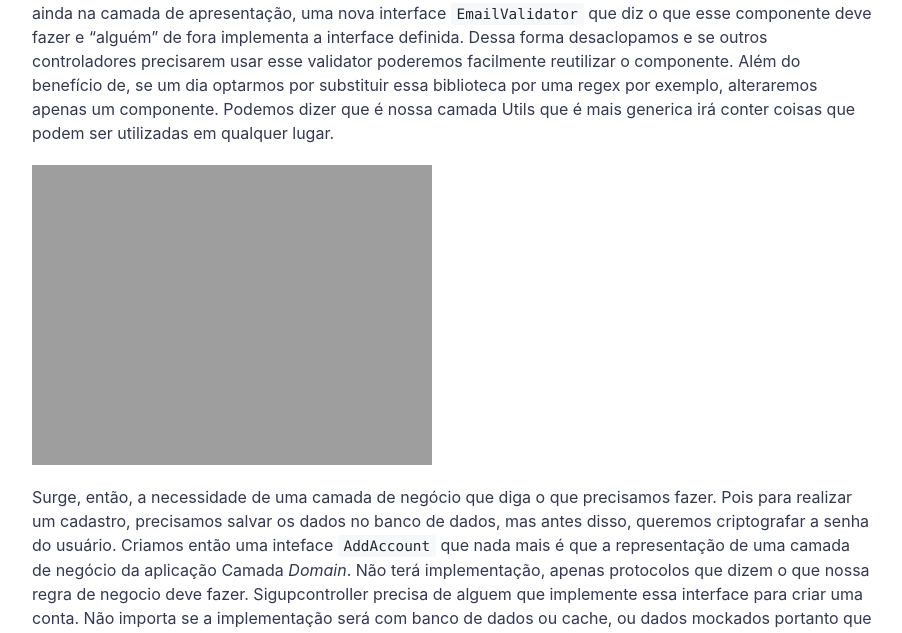
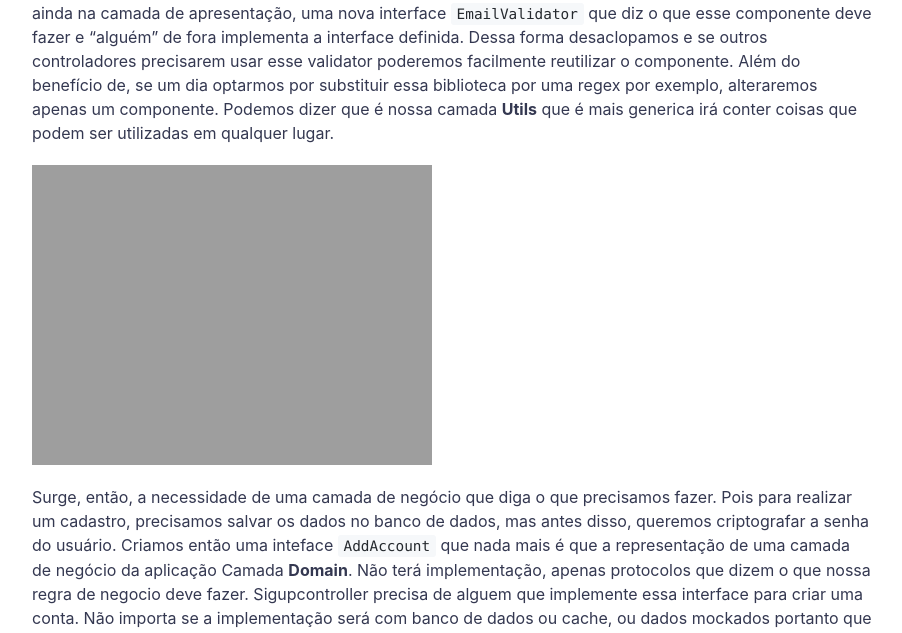
Before and after one commit to thiagosilva95/thiagosilva95.github.io, a Jekyll site: the page built from _posts/2020-06-08-clean-architecture.md, in a window 1280 px wide and 900 px high, scrolled down 3747 px. Shown: the part 257-890 px from the top of the window, without its empty margins (188-1090 px from the left). Built offline with Jekyll 4.4.1, drawn with Linux system fonts in a browser that asks for light colours; a script that is not in the unit is left out; comment, search, counter and statistics services are not loaded.

```diff
--- a/_posts/2020-06-08-clean-architecture.md
+++ b/_posts/2020-06-08-clean-architecture.md
@@ -75,12 +75,12 @@ Com isso a dependencia inverteu. Se eu precisar trocar, só altero o adapter
 
 Seguindo em frente, precisamos agora desacoplar biblioteca para validar e-mail para que nosso presentation layer não dependa de um componente externo. Criamos um `EmailValidatorAdapter` semelhante ao adapter criado anteriormente.
 Assim, em vez de o `SignUpController` depender diretamente desse adapter, definimos ainda na camada de apresentação, uma nova interface `EmailValidator` que diz o que esse componente deve fazer e "alguém" de fora implementa a interface definida. Dessa forma desaclopamos e se outros controladores precisarem usar esse validator poderemos facilmente reutilizar o componente. Além do benefício de, se um dia optarmos por substituir essa biblioteca por uma regex por exemplo, alteraremos apenas um componente.
-Podemos dizer que é nossa camada Utils que é mais generica irá conter coisas que podem ser utilizadas em qualquer lugar.
+Podemos dizer que é nossa camada **Utils** que é mais generica irá conter coisas que podem ser utilizadas em qualquer lugar.
 
 ![]({{ "assets/img/clean_architecture/06.png" | absolute_url }})
 
 Surge, então, a necessidade de uma camada de negócio que diga o que precisamos fazer. Pois para realizar um cadastro, precisamos salvar os dados no banco de dados, mas antes disso, queremos criptografar a senha do usuário.
-Criamos então uma inteface `AddAccount` que nada mais é que a representação de uma camada de negócio da aplicação Camada *Domain*. Não terá implementação, apenas protocolos que dizem o que nossa regra de negocio deve fazer.
+Criamos então uma inteface `AddAccount` que nada mais é que a representação de uma camada de negócio da aplicação Camada **Domain**. Não terá implementação, apenas protocolos que dizem o que nossa regra de negocio deve fazer.
 Sigupcontroller precisa de alguem que implemente essa interface para criar uma conta. Não importa se a implementação será com banco de dados ou cache, ou dados mockados portanto que respeite a interface.
 
 Então teremos o data layer que será onde teremos a implementação da regra de negocio. Temos o componente dbaddacccount que será nossa implementação voltada para banco de dados.
```
